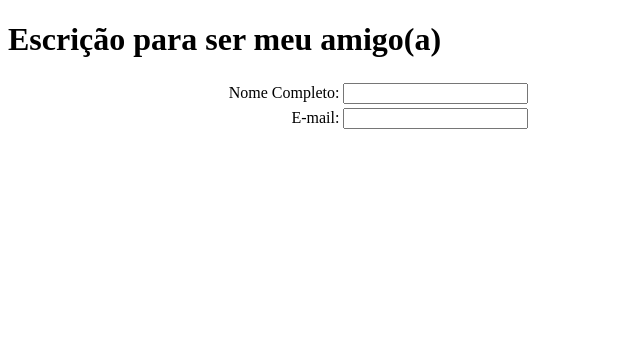
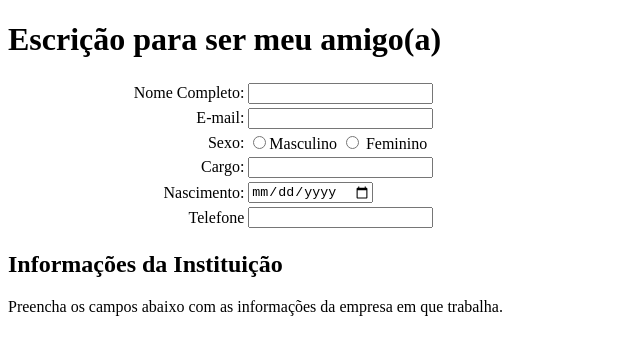
Before and after one commit to willMateus/aprendendo, a plain HTML site: page escricao.html in a window 1280 px wide. Shown: the whole page, without its empty margins (0-640 px from the left). Drawn offline with Linux system fonts and the light colour scheme.

Commit message:
atualizaado

```diff
--- a/escricao.html
+++ b/escricao.html
@@ -8,7 +8,7 @@
 </head>
 <body>
     <h1>Escrição para ser meu amigo(a)</h1>
- <table style="width: 70%; margin; 0 auto">
+ <table style="width: 50%; margin; 0 auto">
     <tr>
         <td style="text-align:right">Nome Completo:</td>
         <td>
@@ -21,7 +21,33 @@
             <input type="email" name="E-mail">
         </td>
     </tr>
-
+    <tr>
+        <td style="text-align:right">Sexo:</td>
+        <td>
+            <input type="radio" name="Sexo" value="Masculino">Masculino
+            <input type="radio" name="Sexo" value="Feninino"> Feminino
+        </td>
+    </tr>
+    <tr>
+        <td style="text-align:right">Cargo:</td>
+        <td>
+            <input type="text" name="Cargo">
+        </td>
+    </tr>
+    <tr>
+            <td style="text-align:right">Nascimento:</td>
+            <td>
+                <input type="date" name="nascimento">
+            </td>
+     </tr>
+     <tr>
+        <td style="text-align:right">Telefone</td>
+        <td>
+            <input type="tel" name="Telefone">
+        </td>
+     </tr>
  </table>
+ <h2>Informações da Instituição</h2>
+ <p>Preencha os campos abaixo com as informações da empresa em que trabalha.</p>
 </body>
 </html>
```
Also changed, not shown: ariquemes.html (+12 -5 lines).
